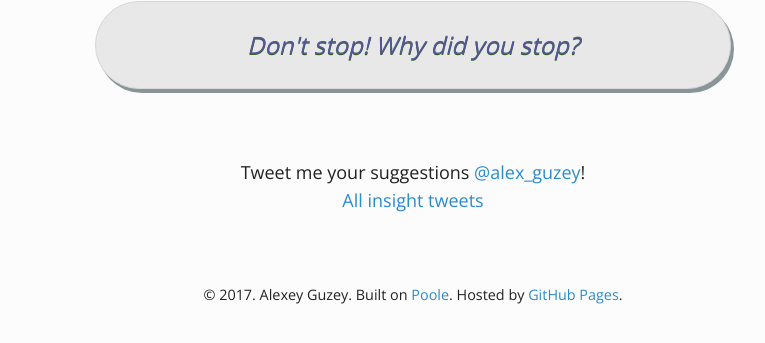
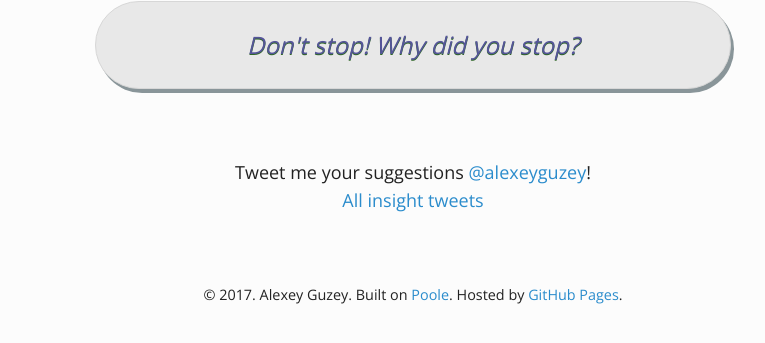
Before and after one commit to guzey/guzey.github.io1, a Jekyll site: the page built from insight/index.html, in a window 1280 px wide. Shown: the part 205-548 px from the top of the page, without its empty margins (227-992 px from the left). Built offline with Jekyll 4.4.1, drawn with Linux system fonts in a browser that asks for light colours; comment, search, counter and statistics services are not loaded; a style sheet for code colours, icons or effects is not loaded.

Commit message:
@alex_guzey --> @alexeyguzey

```diff
--- a/_config.yml
+++ b/_config.yml
@@ -9,7 +9,7 @@ paginate_path: 	     "/blog/page:num"
 
 author:
   name:              Alexey Guzey
-  url:               https://twitter.com/alex_guzey
+  url:               https://twitter.com/alexeyguzey
   email:             alexey@guzey.com
 
 # Menu
--- a/_includes/post_plug.html
+++ b/_includes/post_plug.html
@@ -9,7 +9,7 @@ Feel free to share your thoughts on this post with me!
             </a>
         </li>
         <li>
-            <a class="social-icon" target="_blank" href="https://twitter.com/alex_guzey">
+            <a class="social-icon" target="_blank" href="https://twitter.com/alexeyguzey">
                 <div data-icon="ei-sc-twitter"></div>
             </a>
         </li>
--- a/index.html
+++ b/index.html
@@ -6,7 +6,7 @@ title: Home
 <div class="container content">
     <ul class="social-links">
         <li>
-            <a class="social-icon" target="_blank" href="https://twitter.com/alex_guzey">
+            <a class="social-icon" target="_blank" href="https://twitter.com/alexeyguzey">
                 <div data-icon="ei-sc-twitter"></div>
             </a>
         </li>
--- a/insight/index.html
+++ b/insight/index.html
@@ -23,7 +23,7 @@ title: Tweet-Sized Insight Porn
     </script>
     <div style="margin-top: 30px;">
         <p style="text-align: center;">
-            Tweet me your suggestions <a href="https://twitter.com/alex_guzey">@alex_guzey</a>!
+            Tweet me your suggestions <a href="https://twitter.com/alexeyguzey">@alexeyguzey</a>!
             <br>
             <a href="insights.html">All insight tweets</a></p </div>
 
--- a/x/js/main.js
+++ b/x/js/main.js
@@ -257,7 +257,7 @@ canvas.addEventListener('click', function (event) {
         var mousePosition = getMousePosition(canvas, event)
         if (mousePosition.x > menuButtons.x && mousePosition.x < menuButtons.x + menuButtons.buttonWidth) {
             if (mousePosition.y < menuButtons.y1 + menuButtons.buttonHeight && mousePosition.y > menuButtons.y1) {
-                window.open('https://twitter.com/alex_guzey')
+                window.open('https://twitter.com/alexeyguzey')
             } else if (mousePosition.y < menuButtons.y2 + menuButtons.buttonHeight && mousePosition.y > menuButtons.y2) {
                 window.open('https://twitter.com/pippinbarr/status/728221029395509252')
             } else if (mousePosition.y < menuButtons.y3 + menuButtons.buttonHeight && mousePosition.y > menuButtons.y3) {
@@ -285,7 +285,7 @@ function drawMenu() {
             ctx.fillStyle = '#ffffff'
         }
 
-        ctx.fillText('by @alex_guzey', width / 2, menuButtons.y1 + (menuButtons.buttonHeight / 1.5))
+        ctx.fillText('by @alexeyguzey', width / 2, menuButtons.y1 + (menuButtons.buttonHeight / 1.5))
         ctx.fillText('inspired by', width / 2, menuButtons.y2 + (menuButtons.buttonHeight / 1.5))
         ctx.fillText('homepage', width / 2, menuButtons.y3 + (menuButtons.buttonHeight / 1.5))
         ctx.fillText('source code', width / 2, menuButtons.y4 + (menuButtons.buttonHeight / 1.5))
```
